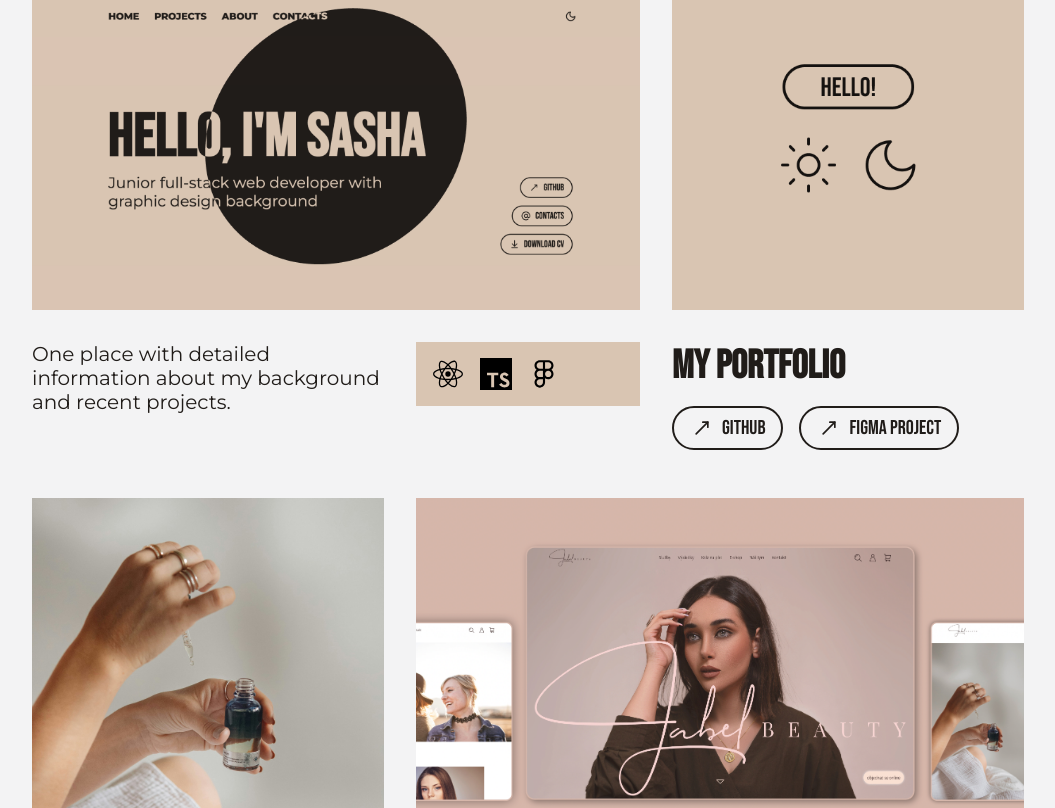
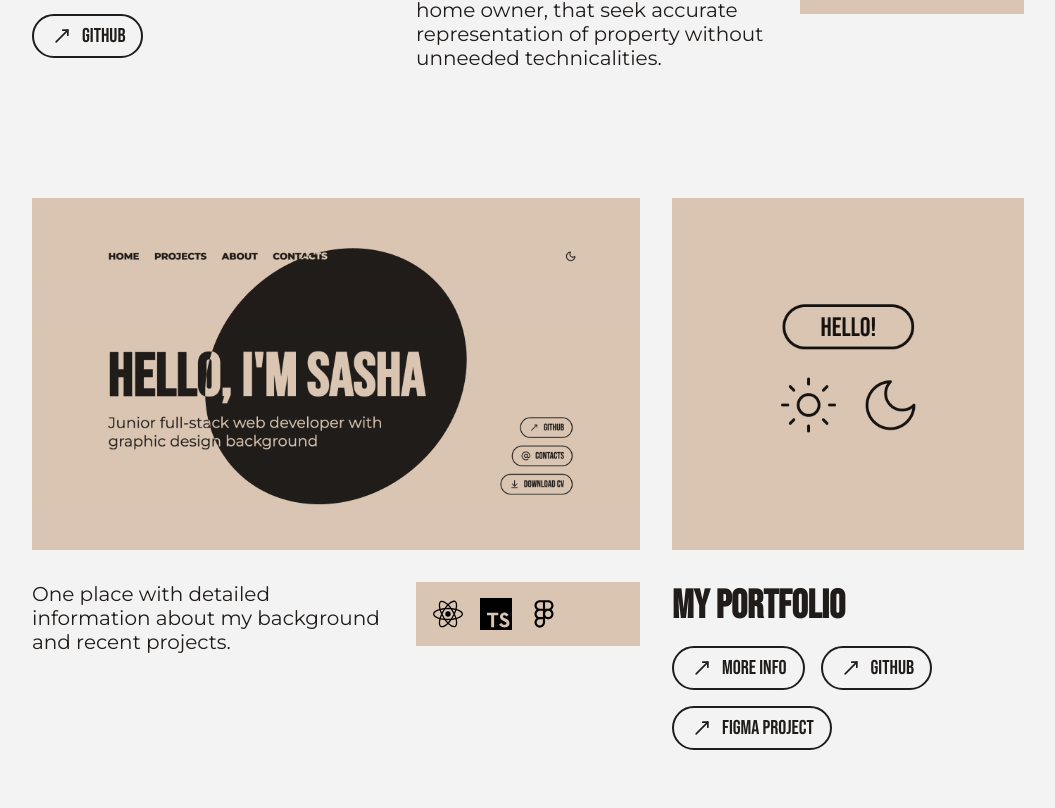
Before and after one commit to oleksandralaskaj/portfolio, a React (Vite) app: page / in a window 1280 px wide. Shown: the part 1992-2800 px from the top of the page, without its empty margins (112-1167 px from the left). Built offline with nearby package versions, Linux system fonts and the light colour scheme.

Commit message:
fixed gaps

```diff
--- a/src/components/Section.module.scss
+++ b/src/components/Section.module.scss
@@ -9,7 +9,7 @@
   .content {
     display: flex;
     flex-direction: column;
-    gap: 3rem;
+    gap: 8rem;
     padding: 3rem 0;
     width: 100%;
   }
--- a/src/pages/home/ProjectPreview.module.scss
+++ b/src/pages/home/ProjectPreview.module.scss
@@ -3,6 +3,7 @@
 .content {
   display: flex;
   flex-direction: column;
+  gap: 2rem;
 
   .heading {
     .title {
@@ -11,7 +12,7 @@
         family: "Bebas Neue", sans-serif;
         size: 2.5rem;
       }
-      margin: 2rem 0 0.5rem 0;
+      margin: 0 0 0.5rem 0;
     }
 
     .btns {
--- a/src/pages/home/Projects.module.scss
+++ b/src/pages/home/Projects.module.scss
@@ -3,10 +3,13 @@
 .container {
   background: $color-tertiary-bg;
   padding: 1rem;
+  display: flex;
+  flex-direction: column;
 }
 
 @media (min-width: $breakpoint-tablet) {
   .container {
+    gap: 20rem;
     padding: 0;
   }
 }
--- a/src/pages/home/Projects.tsx
+++ b/src/pages/home/Projects.tsx
@@ -78,6 +78,10 @@ export const Projects = () => {
         imgSmallUrl={"/images/my_portfolio_secondary.png"}
         btns={
           <>
+            <LinkButton to={"/my-portfolio"}>
+              <MoveUpRight />
+              More info
+            </LinkButton>
             <LinkButton to={"https://github.com/oleksandralaskaj/portfolio"}>
               <MoveUpRight />
               Github
@@ -119,6 +123,10 @@ export const Projects = () => {
         imgSmallUrl={"/images/label_beauty_mood.jpg"}
         btns={
           <>
+            <LinkButton to={"/label-beauty"}>
+              <MoveUpRight />
+              More info
+            </LinkButton>
             <LinkButton
               to={
                 "https://www.figma.com/proto/QeqPBGaeX92Arg8sIlDwgE/labelbeauty.cz?node-id=0-1&t=tQIcCxQRM3bZEj8Q-1"
```
